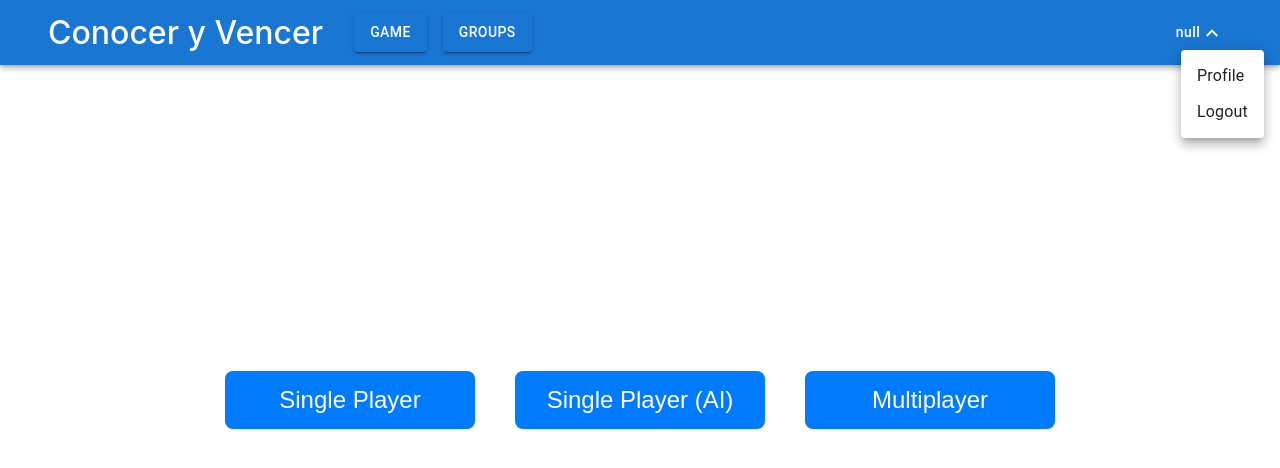
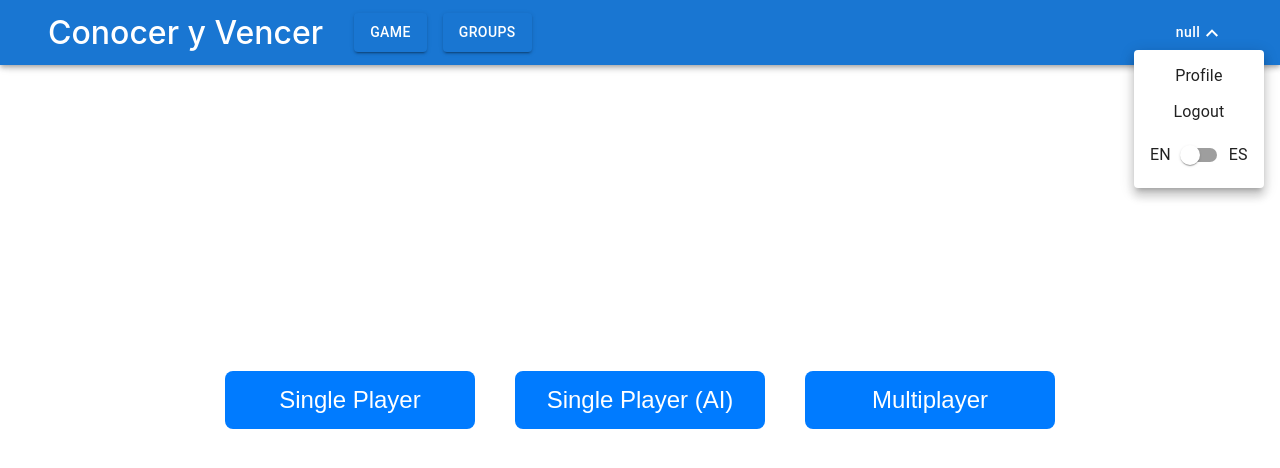
Before and after one commit to Arquisoft/wiq_en2a, a React (Create React App) app in the folder webapp/: page /game in a window 1280 px wide. Both pictures are taken after a click on the button "null". Shown: the top 468 px of the page. Built offline with nearby package versions, Linux system fonts and the light colour scheme.

Commit message:
Switch and centered elements on menu at nav

```diff
--- a/webapp/src/common/Nav.tsx
+++ b/webapp/src/common/Nav.tsx
@@ -2,7 +2,7 @@ import React, { useState, useEffect } from 'react';
 import { useLocation } from 'react-router-dom';
 import './nav.scss';
 import { useTranslation } from 'react-i18next';
-import {AppBar, Container, Toolbar, Grid, Stack, Button, Menu, MenuItem} from "@mui/material";
+import {AppBar, Container, Toolbar, Grid, Stack, Button, Menu, MenuItem, Switch, Typography} from "@mui/material";
 import { useNavigate } from "react-router-dom";
 
 const NavBar: React.FC<{}> = () =>
@@ -132,8 +132,19 @@ const NavBar: React.FC<{}> = () =>
                                     }}
                                     sx={{ marginTop: '5px' }}
                                     >
-                                        <MenuItem onClick={() => navigate("/profile")}>{t('nav_profile')}</MenuItem>
-                                        <MenuItem onClick={() => navigate("/")}>{t('nav_logout')}</MenuItem>
+                                        <MenuItem
+                                        onClick={() => navigate("/profile")}
+                                        sx={{ display: 'flex', justifyContent: 'center', alignItems: 'center' }}
+                                        >
+                                            {t('nav_profile')}
+                                        </MenuItem>
+                                        <MenuItem
+                                        onClick={() => navigate("/")}
+                                        sx={{ display: 'flex', justifyContent: 'center', alignItems: 'center' }}
+                                        >
+                                            {t('nav_logout')}
+                                        </MenuItem>
+                                        <MenuItem><Typography>EN</Typography><Switch></Switch><Typography>ES</Typography></MenuItem>
                                     </Menu>
                                 </Grid>
                             </Grid>
```
